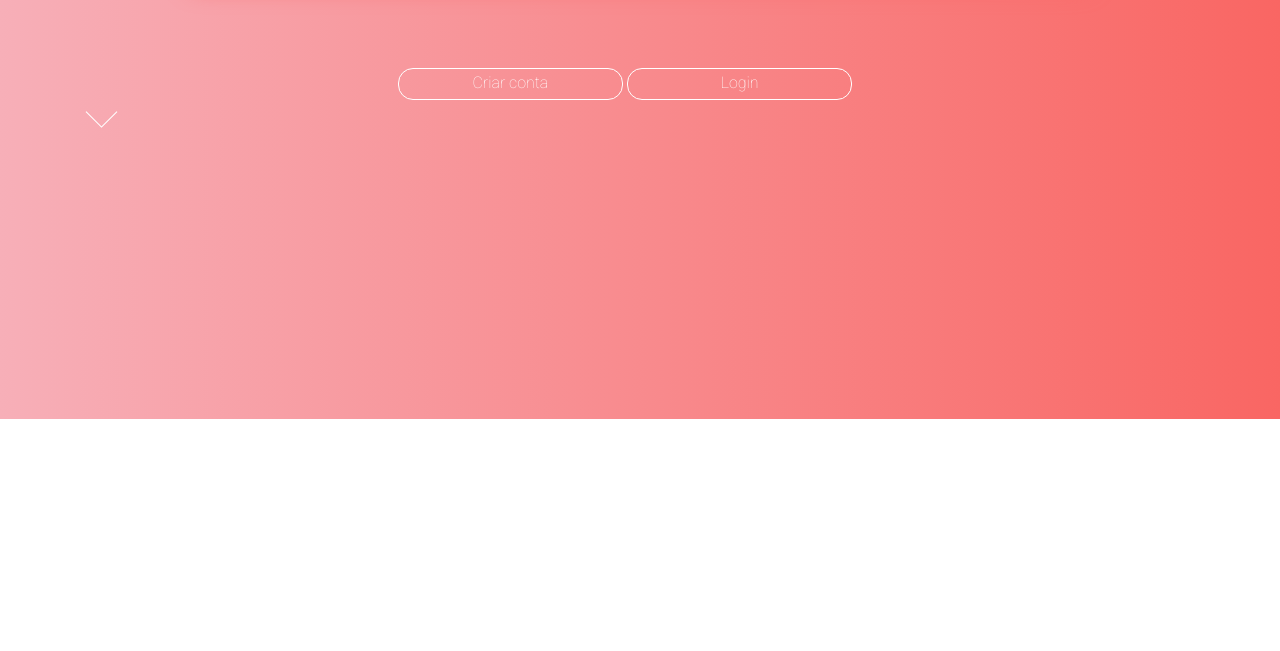
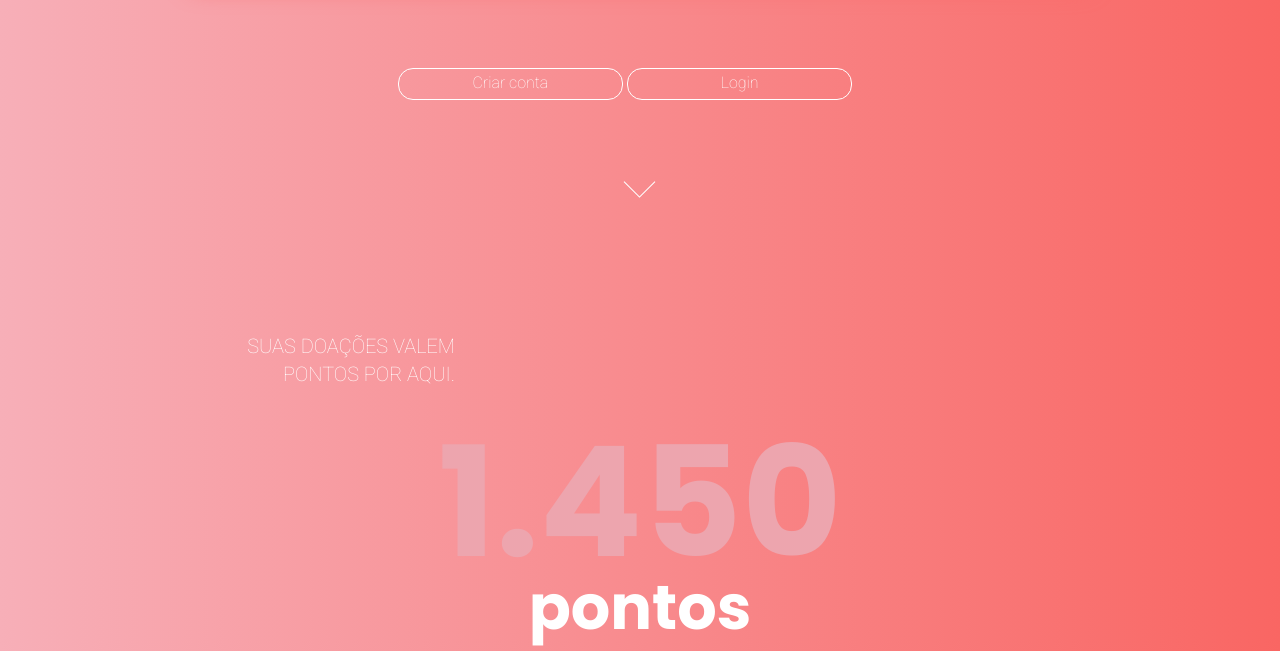
Before and after one commit to caiqueandrade/deprecated-doacao, a website: page www/index.html at #!/landing in a window 1280 px wide. Shown: the part 381-1032 px from the top of the page. Before the commit the page ends 800 px from the top, so only its background shows below. Drawn offline with nearby package versions, Linux system fonts and the light colour scheme.

Commit message:
Novas estruturas da página da Landing

```diff
--- a/www/css/styles.css
+++ b/www/css/styles.css
@@ -2,11 +2,6 @@ body{
     font-family: 'Roboto', sans-serif;
     color: white;
     font-size: 17px;
-}
-
-h3{
-    font-size: 23px;
-    font-weight: 100;
 }
 
 h1{
@@ -15,6 +10,18 @@ h1{
     font-weight: 700;
     margin-top: 20px;
     margin-bottom: -13px;
+}
+
+h2{
+    font-family: 'Poppins', sans-serif;
+    font-size: 62px;
+    font-weight: 700;
+    margin: 0;
+    }
+
+h3{
+    font-size: 23px;
+    font-weight: 100;
 }
 
 label {
@@ -256,10 +263,10 @@ a:hover{
 }
 
 .icone-scrollDown{
-    background: url('images/scrollDown.svg') no-repeat 80%;
-    height: 40px;
+    background: url('images/scrollDown.svg') no-repeat 0%;
     width: 3%;
     border: none;
+    padding-top: 16%
 }
 
 .icone-seta-down{
@@ -321,6 +328,11 @@ a:hover{
     padding: 5px 0px 0px 10px;
 }
 
+
+.pontuacao{
+    margin-top: 10%;
+}
+
 .pontuacao-titulo{
     margin-bottom: 0;
 }
@@ -342,12 +354,17 @@ a:hover{
     font-weight: lighter;
 }
 
+.pontuacao-landing{
+    color: #eda5ae;
+}
+
 .slide-icon{
     width: 6%;
 }
 
 .sub-titulo{
     font-size: 20px;
+    padding-left: 23%;
 }
 
 .subtitulo-calendario{
--- a/www/templates/landing.html
+++ b/www/templates/landing.html
@@ -28,10 +28,24 @@
             <button class="botao">Login</button>
         </div>
 
-        <div class="col-sm-12">
+        <div class="col-sm-12 text-center">
             <button class="icone-scrollDown" align="center"></button>
         </div>
 
+        <!-- PONTUAÇÃO -->
+        <div class="col-sm-12 pontuacao">
+            <div class="container col-sm-4 text-right">
+                <p class="sub-titulo bottom-align-text">SUAS DOAÇÕES VALEM PONTOS POR AQUI.</p>
+            </div>
+        </div>
+
+        <div class="col-sm-12 text-center">
+            <h1 class="pontuacao-landing">1.450</h1>
+        </div>
+
+        <div class="col-sm-12 text-center">
+            <h2>pontos</h2>
+        </div>
 
         <!-- HEADER -->
         <!-- <div class="imagemBackground">
```
